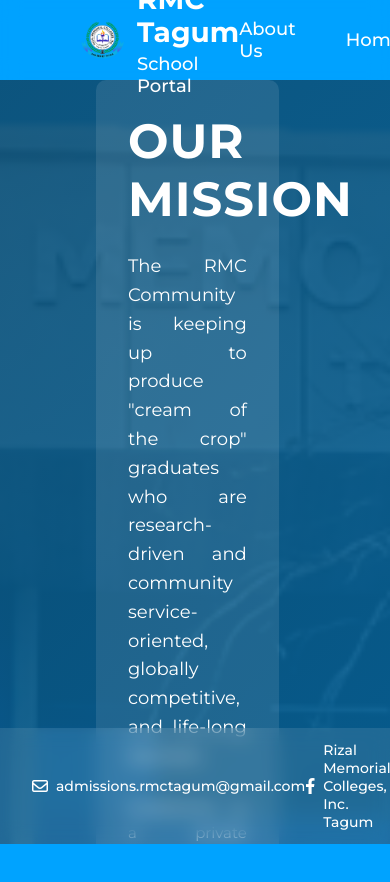
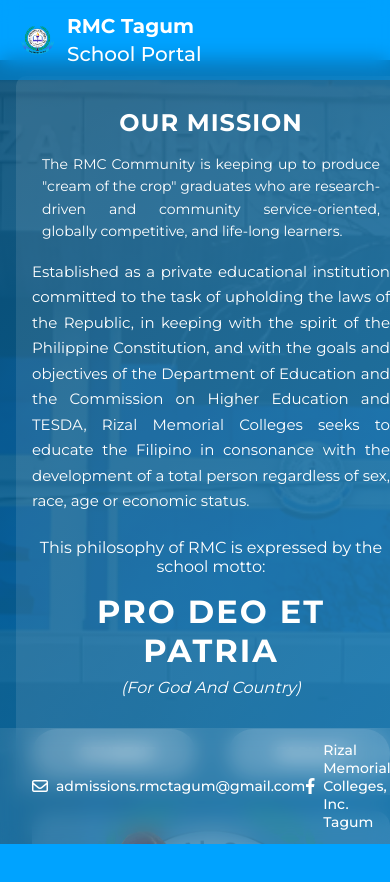
Before and after one commit to GeannCarl12/RMC-TAGUM-SCHOOL-PORTAL, a plain HTML site: page index.html in a window 390 px wide. Shown: the top 882 px of the page. Drawn offline with Linux system fonts and the light colour scheme; a script that the page names is missing.

Commit message:
Update firstpage.css

```diff
--- a/firstpage.css
+++ b/firstpage.css
@@ -1469,3 +1469,92 @@
     opacity: 0.9;
     text-align: justify;
 }
+
+
+/* Mobile Responsive Styles */
+@media screen and (max-width: 768px) {
+    .container {
+        flex-direction: column;
+        padding: 1rem;
+        margin-top: 60px;
+    }
+
+    .content-section {
+        width: 100%;
+        padding: 1rem;
+        margin-top: 0;
+        background: rgba(238, 238, 238, 0.1);
+    }
+
+    .content-section h1 {
+        font-size: 24px;
+        text-align: center;
+        margin-bottom: 1rem;
+    }
+
+    .mission-text {
+        font-size: 14px;
+        text-align: justify;
+        padding: 0 10px;
+        margin-bottom: 1rem;
+    }
+
+    .motto-section {
+        margin: 1.5rem 0;
+    }
+
+    .motto {
+        font-size: 32px;
+        margin-bottom: 0.5rem;
+    }
+
+    .motto-translation {
+        font-size: 16px;
+    }
+
+    .portal-title h1, .portal-title h2 {
+        font-size: 20px;
+    }
+
+    .navbar {
+        padding: 10px 20px;
+    }
+
+    .logo-img {
+        width: 35px;
+        height: 35px;
+    }
+
+    .nav-links {
+        display: none;
+    }
+
+    .image-section {
+        width: 100%;
+        padding: 1rem;
+    }
+
+    .image-wrapper {
+        max-width: 100%;
+        margin: 0 auto;
+    }
+}
+
+/* Small Mobile Devices */
+@media screen and (max-width: 375px) {
+    .content-section h1 {
+        font-size: 20px;
+    }
+
+    .mission-text {
+        font-size: 13px;
+    }
+
+    .motto {
+        font-size: 28px;
+    }
+
+    .motto-translation {
+        font-size: 14px;
+    }
+}
```
